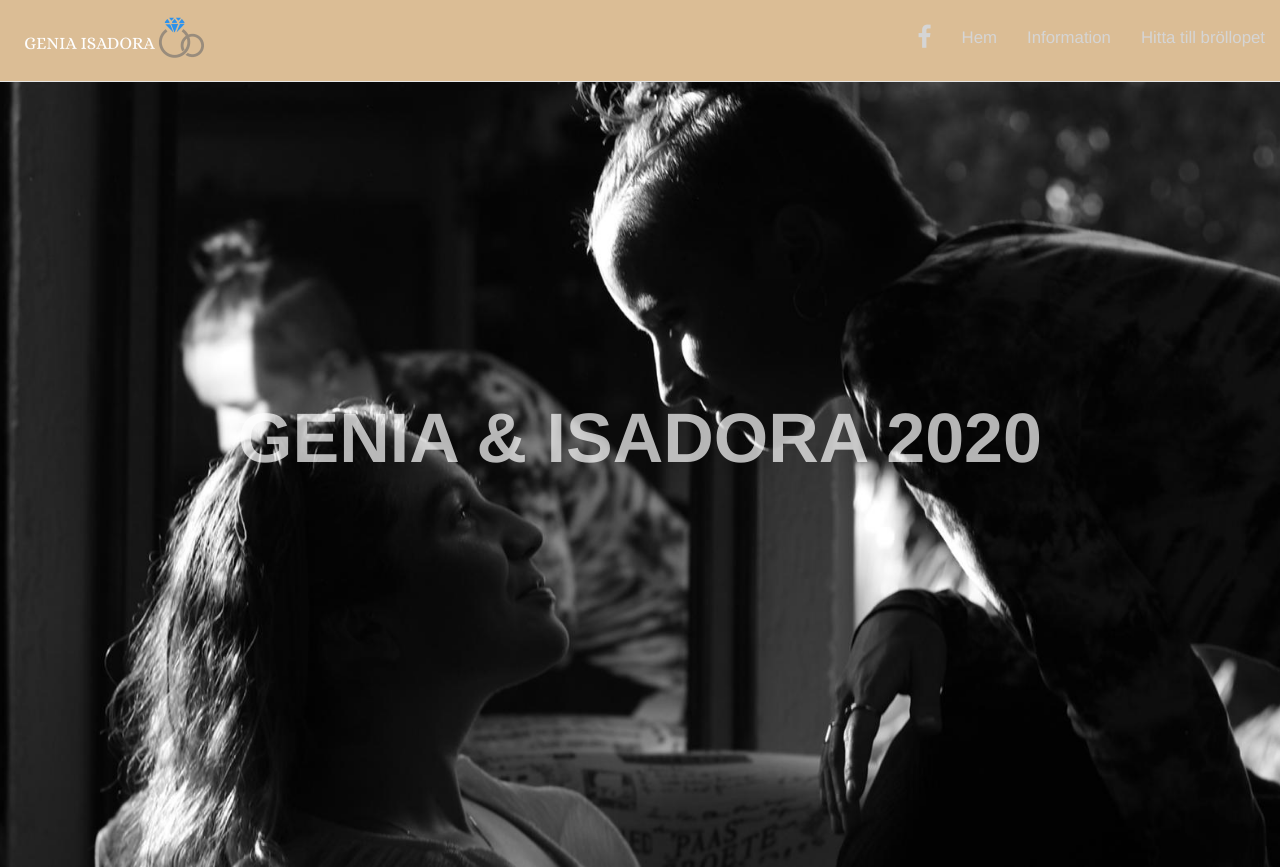
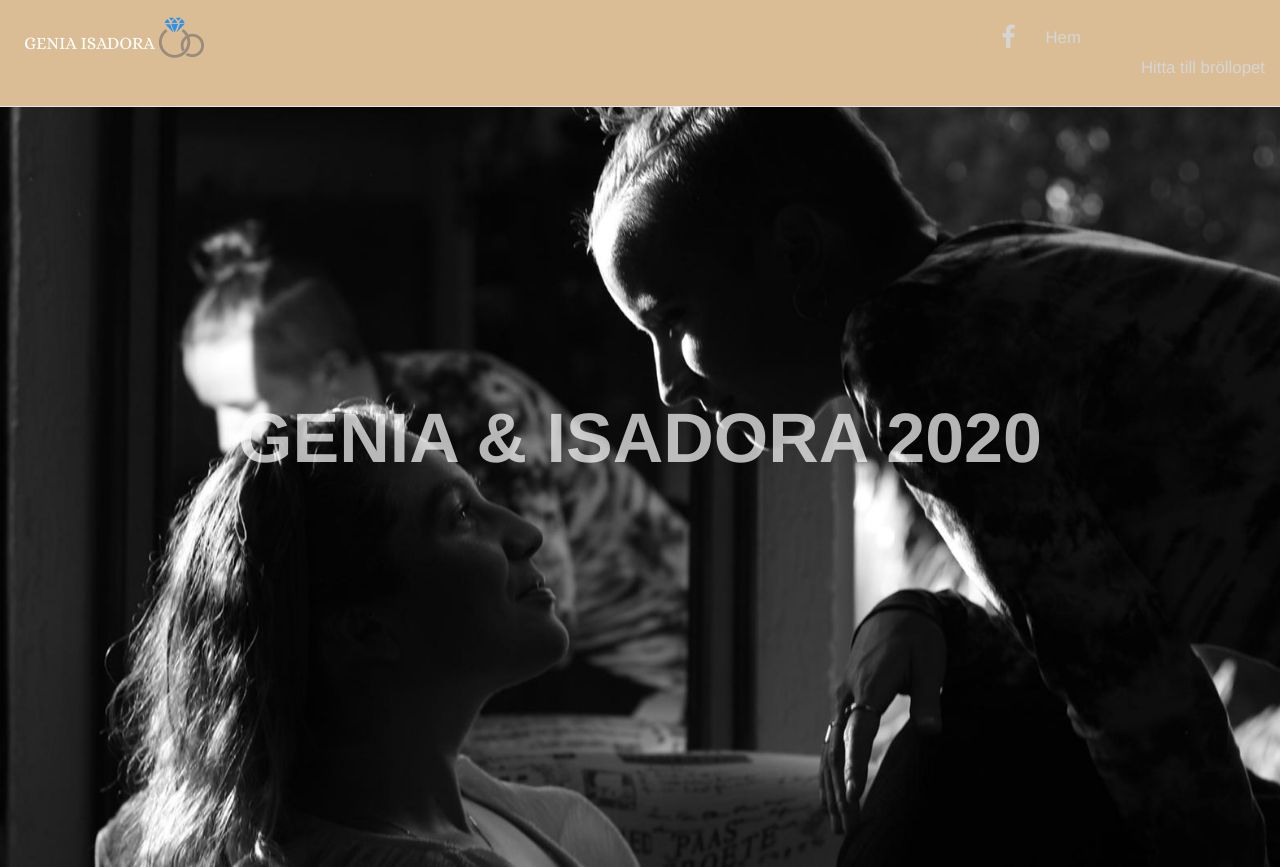
Before and after one commit to AtemateX/Website-2020, a plain HTML site: page index.html in a window 1280 px wide. Shown: the top 867 px of the page. Drawn offline with nearby package versions, Linux system fonts and the light colour scheme; some packages are replaced by stand-ins of ours; a script that the page names is missing.

Commit message:
Update index.html

```diff
--- a/index.html
+++ b/index.html
@@ -32,7 +32,7 @@
                 <ul class="nav navbar-nav navbar-right">
                     <li><a target="_blank" href="https://www.facebook.com/genia.snickars" class=" fa fa-facebook"></a></li>
                     <li><a href="#">Hem</a></li>
-                    <li><a href="#Information">Information</a></li>
+                    <li><a href="#Information"><grundläggande</a></li>
                     <li><a href="#Hitta till bröllopet">Hitta till bröllopet</a></li>
                 </ul>
             </div>
```
